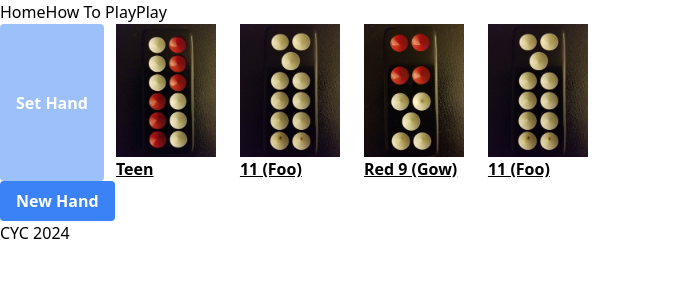
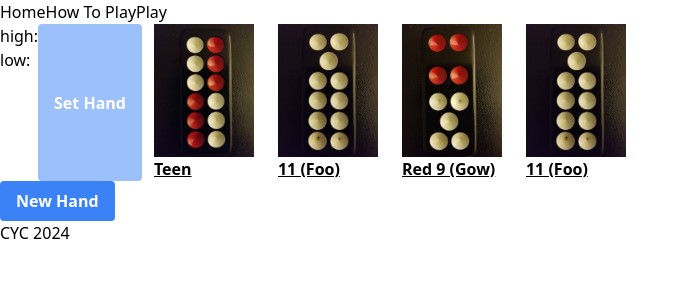
Before and after one commit to cycho04/react-app, a Next.js app: page /play in a window 1280 px wide. Shown: the top 300 px of the page, without its empty margins (0-689 px from the left). Built offline with nearby package versions, Linux system fonts and the light colour scheme.

Commit message:
added determineHighLowHand()

```diff
--- a/app/_components/Hand.tsx
+++ b/app/_components/Hand.tsx
@@ -1,10 +1,8 @@
 import { useState, useEffect } from 'react'
 import { TileInterface } from '../_lib/deck';
-import { HandValues } from '../_lib/utils';
+import { HandValues, determineHighLowHand } from '../_lib/utils';
+import { ACTIVE_BTN, INACTIVE_BTN } from '../_styles/constants';
 import Tile from './Tile';
-
-export const ACTIVE_BTN = 'hover:bg-blue-700';
-export const INACTIVE_BTN = 'opacity-50 cursor-not-allowed';
 
 interface HandProps {
     hand: TileInterface[];
@@ -26,7 +24,8 @@ export default function Hand({ hand }: HandProps) {
                 if (selectedTilesIndex.includes(index)) selectedHand.push(tile);
                 else notSelectedHand.push(tile)
             })
-            console.log(selectedHand, notSelectedHand)
+            const { high, low } = determineHighLowHand(selectedHand, notSelectedHand);
+            setHandValue({high, low})
         }
     }, [selectedTilesIndex])
 
@@ -47,7 +46,10 @@ export default function Hand({ hand }: HandProps) {
 
     return (
         <>
-            {/* <p>{handValue}</p> */}
+            <div>
+                <p>high: {handValue.high}</p>
+                <p>low: {handValue.low}</p>
+            </div>
             <button
                 className={`bg-blue-500 text-white font-bold py-2 px-4 rounded ${selectedTilesIndex.length === 2 ? ACTIVE_BTN : INACTIVE_BTN}`}
                 disabled={selectedTilesIndex.length !== 2}
--- a/app/_lib/deck.ts
+++ b/app/_lib/deck.ts
@@ -1,7 +1,9 @@
+import { SingleTileValue } from './utils';
+
 export interface TileInterface {
 	name: string; // non-unique string that matches image name.
 	description: string; // Used for the Alt attribute for Images
-	value: number; // will use baccarat counting. GeeJoon can be either 3, 6.
+	value: SingleTileValue; // will use baccarat counting. GeeJoon can be either 3, 6.
 	soloRank: number; // individual tile rank
 	pairRank: number; // pair rank, also used as id when matching with pair tile
 }
--- a/app/_lib/utils.ts
+++ b/app/_lib/utils.ts
@@ -1,50 +1,14 @@
 import {deck, TileInterface} from '../_lib/deck';
 
 export type NumOfHands = 1 | 2 | 3 | 4 | 5 | 6 |7 | 8;
-type TileSetValues = null | number | "gong" | "wong" | "pair";
+export type SingleTileValue = 3 | 4 | 5 | 6 | 7 | 8 | 9 | 10 | 11 | 12;
+type NumericTileSetValue = 0 | 1 | 2 | 3 | 4 | 5 | 6 | 7 | 8 | 9;
+type TileSetValues = null | NumericTileSetValue | "gong" | "wong" | "pair";
 
 export type HandValues = {
     high: TileSetValues,
     low: TileSetValues
 }
-// //geejoon in progess
-// function whichGJ(index) {
-// 	let baby = 0,
-// 		six = 0,
-// 		number = 0,
-// 		big = 0;
-// 		for (let i = 0; i < hand.length; i++){
-// 			if (hand[i].realValue === 4 || hand[i].realValue === 5){
-// 				baby += 1;
-// 			}
-// 			else if (hand[i].realValue === 6){
-// 				six += 1;
-// 			}
-// 			else if (hand[i].realValue >= 7 && hand[i].realValue <= 9){
-// 				number += 1;
-// 			}
-// 			else if (hand[i].realValue >= 10){
-// 				big += 1;
-// 			}
-// 		}
-// 		//
-// 		switch(big){
-// 			case 1:
-// 				//code
-// 				break;
-// 			case 2:
-// 				//nothing because it behaves the same as 3 big.
-// 			case 3:
-// 				hand[index].val = 6;
-// 				hand[index].realValue = 6;
-// 				break;
-// 			default:
-// 				console.log("nothing found");
-// 		}
-// 	return false;
-// }
-
-
 
 
 // //babies rule
@@ -87,12 +51,31 @@ export type HandValues = {
 // 	}
 // 	//need 3 babies rule
 //
+export const determineHighLowHand = (hand1: TileInterface[], hand2: TileInterface[]): HandValues => {
+    const hand1Value = solveTwoTiles(hand1[0], hand1[1])!;
+    const hand2Value = solveTwoTiles(hand2[0], hand2[1])!;
+    if ( hand1Value > hand2Value ) {
+        return {
+            high: hand1Value,
+            low: hand2Value
+        }
+    }
+    else {
+        return {
+            high: hand2Value,
+            low: hand1Value
+        }
+    }
+}
+
 export const solveTwoTiles = (tile1: TileInterface, tile2: TileInterface): TileSetValues => {
     return getBaccaratScore(tile1.value, tile2.value)
 }
 
-export const getBaccaratScore = (num1: number, num2: number): number => {
-    return (num1 + num2) % 10;
+export const getBaccaratScore = (num1: SingleTileValue, num2: SingleTileValue): NumericTileSetValue => {
+    // TypeScript infers that the result will be of type number, (not NumericTileSetValue)
+    // which is the union of all possible numeric values.
+    return (num1 + num2) % 10 as NumericTileSetValue;
 }
 
 export const createHands = (numOfHands: number): TileInterface[][] => {
--- /dev/null
+++ b/app/_styles/constants.ts
@@ -0,0 +1,2 @@
+export const ACTIVE_BTN = 'hover:bg-blue-700';
+export const INACTIVE_BTN = 'opacity-50 cursor-not-allowed';
```
Also changed, not shown: 1 other file (tests, documents, lock files or other folders).
